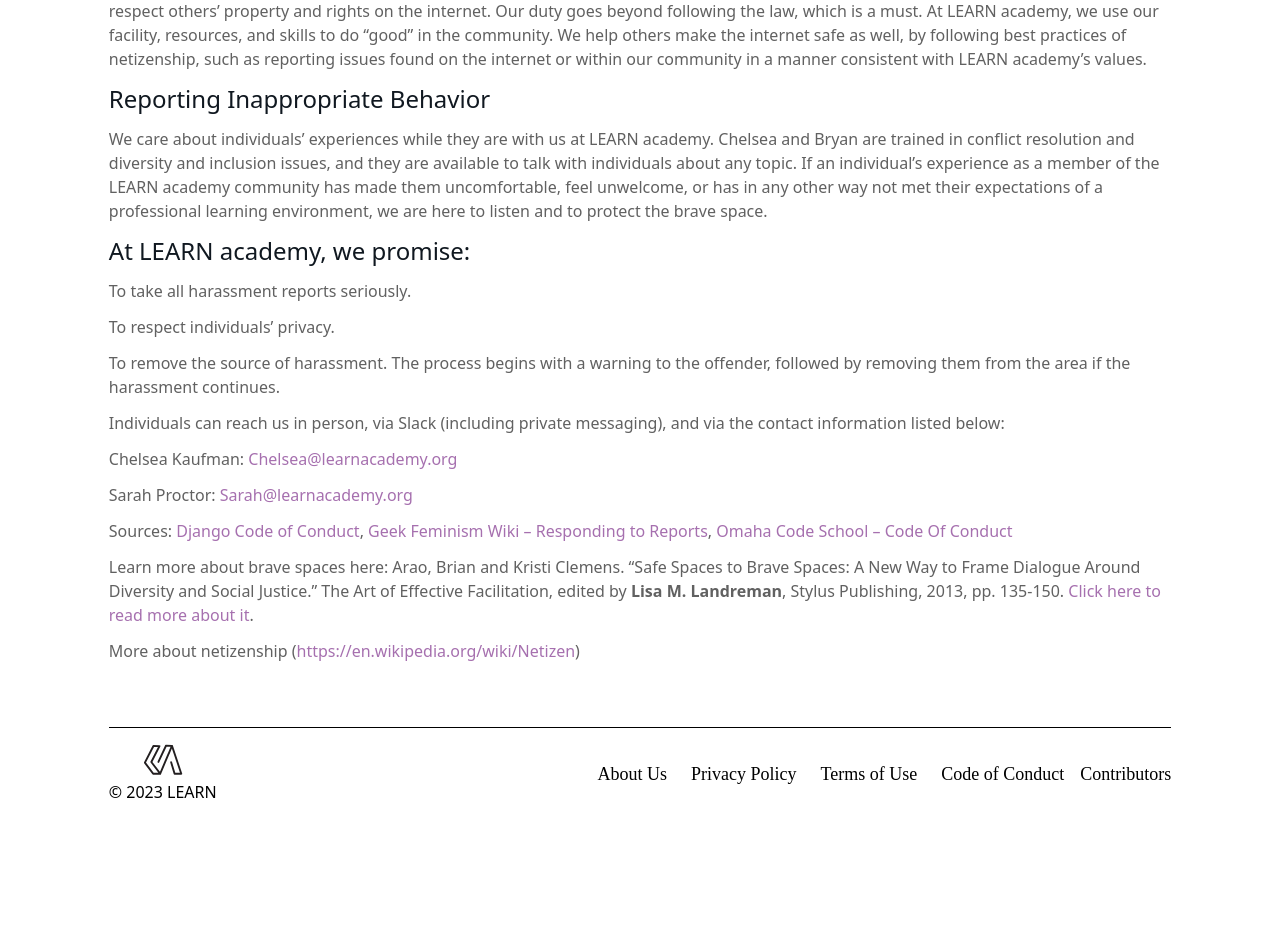
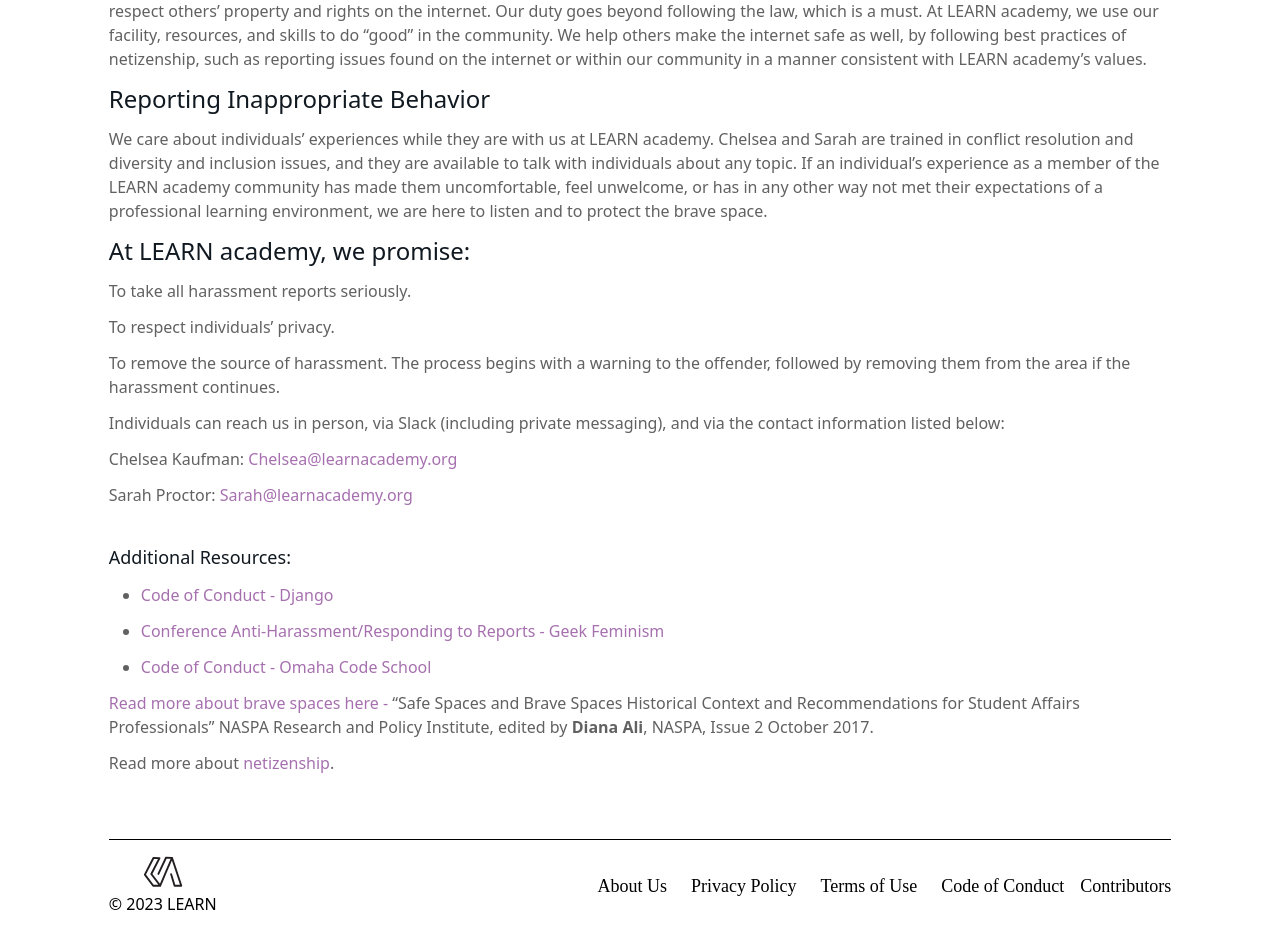
Before and after one commit to LEARNAcademy/student-application, a React (Create React App) app: page /codeofconduct in a window 1280 px wide. Shown: the part 1060-1988 px from the top of the page. Before the commit the page ends 1876 px from the top, so only its background shows below. Built offline with nearby package versions, Linux system fonts and the light colour scheme; a web font is replaced by a local one.

Commit message:
fixed layout and routes of links

```diff
--- a/src/pages/CodeOfConduct/CodeOfConduct.js
+++ b/src/pages/CodeOfConduct/CodeOfConduct.js
@@ -53,7 +53,7 @@ const CodeOfConduct = () => {
                 Reporting Inappropriate Behavior
         </h2>
         <p className="my-3">
-                We care about individuals’ experiences while they are with us at LEARN academy. Chelsea and Bryan are trained in conflict resolution and diversity and inclusion issues, and they are available to talk with individuals about any topic. If an individual’s experience as a member of the LEARN academy community has made them uncomfortable, feel unwelcome, or has in any other way not met their expectations of a professional learning environment, we are here to listen and to protect the brave space.
+                We care about individuals’ experiences while they are with us at LEARN academy. Chelsea and Sarah are trained in conflict resolution and diversity and inclusion issues, and they are available to talk with individuals about any topic. If an individual’s experience as a member of the LEARN academy community has made them uncomfortable, feel unwelcome, or has in any other way not met their expectations of a professional learning environment, we are here to listen and to protect the brave space.
         </p>
         <h2 className="text-2xl text-learnblack">
                 At LEARN academy, we promise:
@@ -76,14 +76,23 @@ const CodeOfConduct = () => {
         <p className="my-3">
                 Sarah Proctor: <a className="text-learnpurple hover:text-learngreen active:text-learngreen" href="mailto:Sarah@learnacademy.org">Sarah@learnacademy.org</a>
         </p>
-        <p className="my-3">
-                Sources: <a className="text-learnpurple hover:text-learngreen active:text-learngreen" target="_blank" href="https://www.djangoproject.com/conduct/" rel="noreferrer">Django Code of Conduct</a>, <a className="text-learnpurple hover:text-learngreen active:text-learngreen" target="_blank" href="https://geekfeminism.fandom.com/wiki/Conference_anti-harassment/Responding_to_reports" rel="noreferrer">Geek Feminism Wiki – Responding to Reports</a>, <a className="text-learnpurple hover:text-learngreen active:text-learngreen" target="_blank" href="https://github.com/sumeetjain/code_of_conduct" rel="noreferrer">Omaha Code School – Code Of Conduct</a>
+        <br></br>
+        <h3 className="text-lg text-learnblack">
+                Additional Resources:
+        </h3>
+        <ol className="ml-8 list-disc">
+          <li className="my-3"> <a className="text-learnpurple hover:text-learngreen active:text-learngreen" target="_blank" href="https://www.djangoproject.com/conduct/" rel="noreferrer">Code of Conduct - Django</a>
+          </li>
+          <li className="my-3">
+            <a className="text-learnpurple hover:text-learngreen active:text-learngreen" target="_blank" href="https://geekfeminism.fandom.com/wiki/Conference_anti-harassment/Responding_to_reports" rel="noreferrer"> Conference Anti-Harassment/Responding to Reports - Geek Feminism</a>
+          </li>
+          <li className="my-3">
+            <a className="text-learnpurple hover:text-learngreen active:text-learngreen" target="_blank" href="https://github.com/sumeetjain/code_of_conduct" rel="noreferrer">Code of Conduct - Omaha Code School</a>
+          </li>
+        </ol>
+        <p className="my-3"><a className="text-learnpurple hover:text-learngreen active:text-learngreen" target="_blank" href="https://www.naspa.org/files/dmfile/Policy_and_Practice_No_2_Safe_Brave_Spaces.pdf" rel="noreferrer">Read more about brave spaces here -</a> “Safe Spaces and Brave Spaces Historical Context and Recommendations for Student Affairs Professionals” NASPA Research and Policy Institute, edited by <strong>Diana Ali</strong>, NASPA, Issue 2 October 2017.
         </p>
-        <p className="my-3">
-                Learn more about brave spaces here: Arao, Brian and Kristi Clemens. “Safe Spaces to Brave Spaces: A New Way to Frame Dialogue Around Diversity and Social Justice.” The Art of Effective Facilitation, edited by <strong>Lisa M. Landreman</strong>, Stylus Publishing, 2013, pp. 135-150. <a className="text-learnpurple hover:text-learngreen active:text-learngreen" target="_blank" href="https://www.gvsu.edu/cms4/asset/843249C9-B1E5-BD47-A25EDBC68363B726/from-safe-spaces-to-brave-spaces.pdf" rel="noreferrer">Click here to read more about it</a>.
-        </p>
-        <p className="my-3">
-                More about netizenship (<a className="text-learnpurple hover:text-learngreen active:text-learngreen" target="_blank" href="https://en.wikipedia.org/wiki/Netizen" rel="noreferrer">https://en.wikipedia.org/wiki/Netizen</a>)
+        <p className="my-3"> Read more about <a className="text-learnpurple hover:text-learngreen active:text-learngreen" target="_blank" href="https://en.wikipedia.org/wiki/Netizen" rel="noreferrer"> netizenship</a>.
         </p>
       </div>
       <Footer />
```
